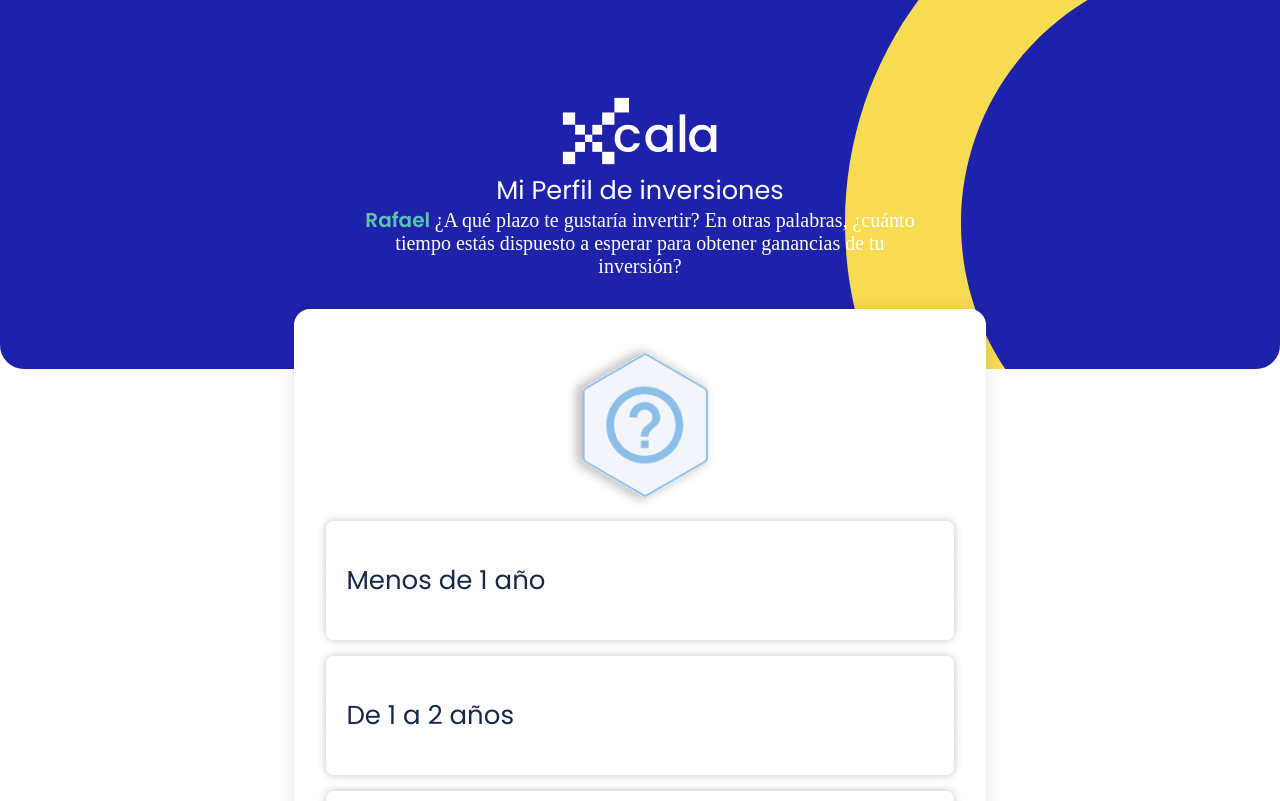
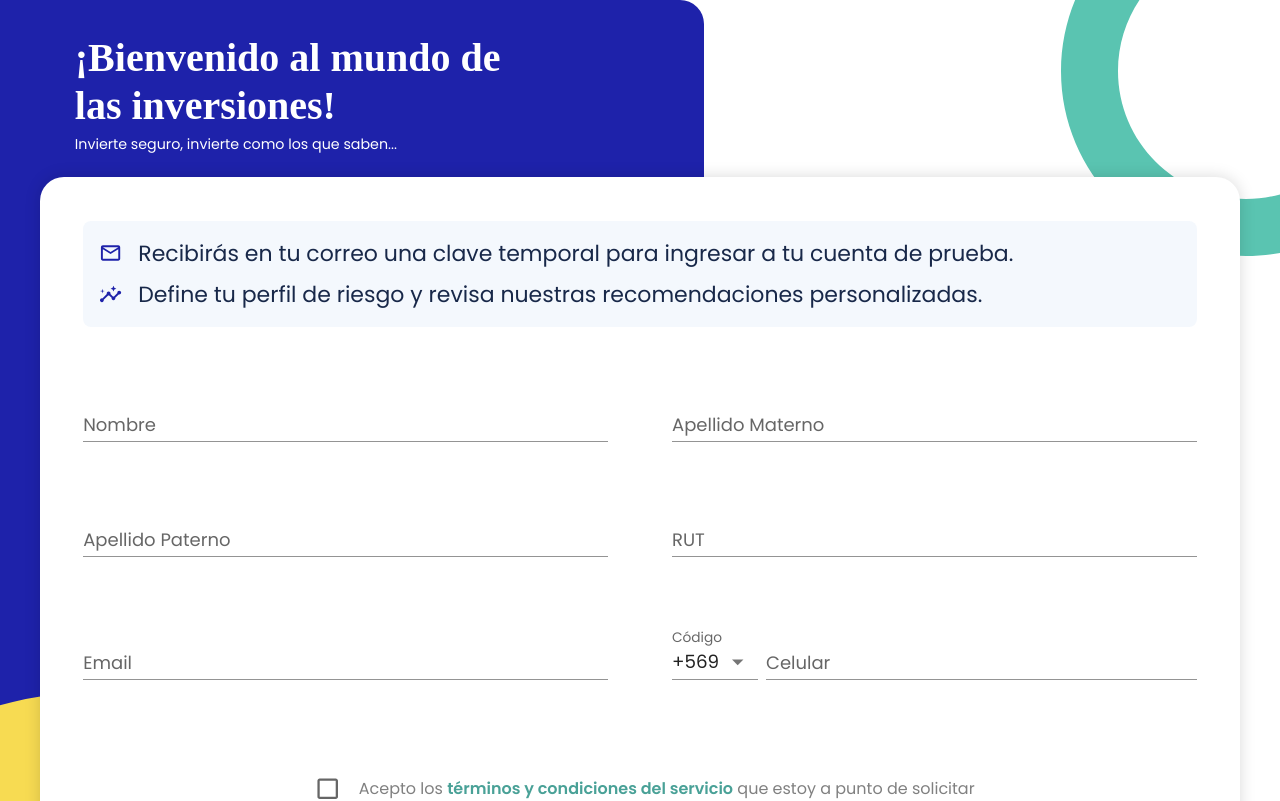
Before and after one commit to PandaDesigner/xcala-mui, a React (Vite) app: page / in a window 1280 px wide. Shown: the top 801 px of the page. Built offline with nearby package versions, Linux system fonts and the light colour scheme; a web font is replaced by a local one.

Commit message:
prfmaestre: register change background

```diff
--- /dev/null
+++ b/src/components/RegisterSection/components/IcomInsigth.jsx
@@ -0,0 +1,26 @@
+export const IcomInsigth = () => {
+  return (
+    <>
+      <svg
+        width='24'
+        height='24'
+        viewBox='0 0 24 24'
+        fill='none'
+        xmlns='http://www.w3.org/2000/svg'
+      >
+        <path
+          d='M21 8.5C19.55 8.5 18.74 9.94 19.07 11.01L15.52 14.57C15.22 14.48 14.78 14.48 14.48 14.57L11.93 12.02C12.27 10.95 11.46 9.5 10 9.5C8.55 9.5 7.73 10.94 8.07 12.02L3.51 16.57C2.44 16.24 1 17.05 1 18.5C1 19.6 1.9 20.5 3 20.5C4.45 20.5 5.26 19.06 4.93 17.99L9.48 13.43C9.78 13.52 10.22 13.52 10.52 13.43L13.07 15.98C12.73 17.05 13.54 18.5 15 18.5C16.45 18.5 17.27 17.06 16.93 15.98L20.49 12.43C21.56 12.76 23 11.95 23 10.5C23 9.4 22.1 8.5 21 8.5Z'
+          fill='#1E22AA'
+        />
+        <path
+          d='M15 9.5L15.94 7.43L18 6.5L15.94 5.57L15 3.5L14.08 5.57L12 6.5L14.08 7.43L15 9.5Z'
+          fill='#1E22AA'
+        />
+        <path
+          d='M3.5 11.5L4 9.5L6 9L4 8.5L3.5 6.5L3 8.5L1 9L3 9.5L3.5 11.5Z'
+          fill='#1E22AA'
+        />
+      </svg>
+    </>
+  );
+};
--- /dev/null
+++ b/src/components/RegisterSection/components/IcomMail.jsx
@@ -0,0 +1,21 @@
+export const icomMail = () => {
+  return (
+    <>
+      <svg
+        width='24'
+        height='24'
+        viewBox='0 0 24 24'
+        fill='none'
+        xmlns='http://www.w3.org/2000/svg'
+      >
+        <g id='local_post_office'>
+          <path
+            id='Vector'
+            d='M22 6C22 4.9 21.1 4 20 4H4C2.9 4 2 4.9 2 6V18C2 19.1 2.9 20 4 20H20C21.1 20 22 19.1 22 18V6ZM20 6L12 11L4 6H20ZM20 18H4V8L12 13L20 8V18Z'
+            fill='#1E22AA'
+          />
+        </g>
+      </svg>
+    </>
+  );
+};
--- a/src/components/RegisterSection/layout/RegisterLayout.jsx
+++ b/src/components/RegisterSection/layout/RegisterLayout.jsx
@@ -9,14 +9,14 @@ const BackgroundImg = styled(Box)({
   position: 'absolute',
   padding: '12px',
   top: '0',
-  left: '0'
+  left: '0',
 });
 const ImgYellow = styled(ImgComponent)({
-  boxSizing: 'border-box'
+  boxSizing: 'border-box',
 });
 
 const ImgGreen = styled(ImgGreenComponent)({
-  boxSizing: 'border-box'
+  boxSizing: 'border-box',
 });
 
 export const RegisterLayout = ({ children }) => {
@@ -24,8 +24,7 @@ export const RegisterLayout = ({ children }) => {
     '(min-width:900px) and (max-width:1400px)'
   );
 
-  const backgroundQuery =
-    'clamp(70vh, calc(70vh + 0.25 * (100vw - 900px)), 65vh)'; // backgroundMatches ? '70vh' : '65vh';
+  const backgroundQuery = 'clamp(55%, 65vh, 100%)'; // backgroundMatches ? '70vh' : '65vh';
 
   return (
     <>
@@ -39,26 +38,32 @@ export const RegisterLayout = ({ children }) => {
           backgroundColor: { sm: '#1E22AA', md: '#fff' },
           justifyContent: 'center',
           alignItems: 'center',
-          padding: '34px 12px'
+          padding: '34px 12px',
         }}
       >
         <Stack
           sx={{
-            position: 'absolute',
+            position: 'relative',
             isolation: 'isolate',
             flexDirection: 'column',
             justifyContent: 'start',
             alignItems: 'start',
             padding: '0px',
             boxSizing: 'border-box',
-            zIndex: 9
+            width: '90%',
+            zIndex: 9,
           }}
-          top="clamp(3.75rem, 13.4821rem + -20.1905vw, 1.625rem)"
-          left="clamp(4.375rem, 1.6964rem + 11.4286vw, 8.125rem)"
-          maxWidth="clamp(16.25rem, 7.4384rem + 37.5963vw, 28.5rem)"
+          //top='clamp(3.75rem, 13.4821rem + -20.1905vw, 1.625rem)'
+          //left='clamp(4.375rem, 1.6964rem + 11.4286vw, 8.125rem)'
+          //maxWidth='clamp(16.25rem, 7.4384rem + 37.5963vw, 28.5rem)'
+        >
+          <Stack
+            sx={{
+              width: { md: '40%' },
+            }}
           >
             <Typography
-            variant="h2"
+              variant='h2'
               sx={{
                 textAlign: 'left',
                 whiteSpace: 'pre-wrap',
@@ -70,9 +75,9 @@ export const RegisterLayout = ({ children }) => {
                 letterSpacing: '0px',
                 textDecoration: 'none',
                 textTransform: 'none',
-              margin: '0px'
+                margin: '0px',
               }}
-            fontSize="clamp(1.2rem, -0.0714rem + 4.5714vw, 2.5rem);"
+              fontSize='clamp(1.2rem, -0.0714rem + 4.5714vw, 2.5rem);'
             >
               ¡Bienvenido al mundo de las inversiones!
             </Typography>
@@ -88,12 +93,13 @@ export const RegisterLayout = ({ children }) => {
                 letterSpacing: '0px',
                 textDecoration: 'none',
                 textTransform: 'none',
-              margin: '4px 0px 0px 0px'
+                margin: '4px 0px 0px 0px',
               }}
-            fontSize="clamp(0.75rem, 0.2143rem + 2.2857vw, 0.89rem)"
+              fontSize='clamp(0.75rem, 0.2143rem + 2.2857vw, 0.89rem)'
             >
               Invierte seguro, invierte como los que saben...
             </Typography>
+          </Stack>
         </Stack>
         {children}
         <BackgroundImg
--- a/src/components/RegisterSection/page/RegisterPages.jsx
+++ b/src/components/RegisterSection/page/RegisterPages.jsx
@@ -11,15 +11,15 @@ export const RegisterPages = () => {
         minHeight: '100vh',
         position: 'relative',
         overflow: 'hidden',
-        padding: 0
+        padding: 0,
         //overscrollBehaviorX: 'contain',
       }}
     >
       <RegisterLayout>
+        <FromRegisterComponents />
         {/*
-        <FromRegisterComponents />
+        <LoginsSection />
       */}
-        <LoginsSection />
       </RegisterLayout>
     </Stack>
   );
--- a/src/components/RegisterSection/views/FromRegisterComponents.jsx
+++ b/src/components/RegisterSection/views/FromRegisterComponents.jsx
@@ -7,22 +7,72 @@ import {
   Typography,
   Checkbox,
   Button,
-  useMediaQuery
+  useMediaQuery,
+  styled,
 } from '@mui/material';
 import {
   ContentCheckBox,
   DeclarationSpan,
   TermsAndConditions,
-  TextDeclaration
+  TextDeclaration,
 } from '../../RescateSection/components/CardsResultRescue';
+import { icomMail } from '../components/icomMail';
+import { IcomInsigth } from '../components/IcomInsigth';
 
 const LabelTitle = ({ title }) => {
   return (
-    <Typography fontSize="clamp(0.75rem, 0.5505rem + 0.8511vw, 1.125rem)">
+    <Typography fontSize='clamp(0.75rem, 0.5505rem + 0.8511vw, 1.125rem)'>
       {title}
     </Typography>
   );
 };
+
+const InfoContainerForm = styled(Stack)({
+  backgroundColor: 'rgba(150, 189, 228, 0.1)',
+  borderRadius: '8px',
+  position: 'relative',
+  isolation: 'isolate',
+  flexDirection: 'column',
+  width: '100%',
+  justifyContent: 'start',
+  alignItems: 'flex-start',
+  padding: '16px',
+  boxSizing: 'border-box',
+  //minHeight: '96px',
+});
+const SectionMail = styled(Stack)({
+  position: 'relative',
+  isolation: 'isolate',
+  flexDirection: 'row',
+  justifyContent: 'flex-start',
+  alignItems: 'center',
+  padding: '0px',
+  boxSizing: 'border-box',
+  margin: '0px',
+  width: '100%',
+});
+
+const IconsTitle = styled(icomMail)({
+  width: '24px',
+  height: '24px',
+  margin: '0px',
+});
+
+const IconsInsigth = styled(IcomInsigth)({
+  width: '24px',
+  height: '24px',
+  margin: '0px',
+});
+
+const TextTitleSection = styled(Typography)({
+  textAlign: 'left',
+  fontSynthesis: 'none',
+  color: 'rgba(24, 40, 73, 1)',
+  fontStyle: 'normal',
+  fontFamily: 'Poppins',
+  fontWeight: '400',
+  width: '100%',
+});
 
 export const FromRegisterComponents = () => {
   const matches = useMediaQuery('(max-width:900px)');
@@ -43,10 +93,10 @@ export const FromRegisterComponents = () => {
         zIndex: 4,
         justifyContent: 'center',
         alignItems: 'center',
-        height: '100%'
+        height: '100%',
       }}
       width={{ xs: '90%', sm: '80%', md: '80%' }}
-      marginTop="clamp(8.375rem, 14.3617rem + -21.2766vw, 1rem)"
+      marginTop='clamp(1.375rem, 14.3617rem + -21.2766vw, 1rem)'
       maxWidth={maxWidthContainer}
       //minWidth={{ xs: '90%' }}
     >
@@ -58,47 +108,67 @@ export const FromRegisterComponents = () => {
           flexDirection: 'column',
           gap: spacingsGap,
           padding: '1.2rem 1.2rem',
-          boxSizing: 'border-box'
+          boxSizing: 'border-box',
         }}
       >
+        <InfoContainerForm gap={1}>
+          <SectionMail gap={'1rem'}>
+            <IconsTitle />
+            <TextTitleSection
+              fontSize={'clamp(1rem, 0.375rem + 2.6667vw, 1.375rem)'}
+            >
+              Recibirás en tu correo una clave temporal para ingresar a tu
+              cuenta de prueba.
+            </TextTitleSection>
+          </SectionMail>
+          <SectionMail gap={'1rem'}>
+            <IconsInsigth />
+            <TextTitleSection
+              fontSize={'clamp(1rem, 0.375rem + 2.6667vw, 1.375rem)'}
+            >
+              Define tu perfil de riesgo y revisa nuestras recomendaciones
+              personalizadas.
+            </TextTitleSection>
+          </SectionMail>
+        </InfoContainerForm>
         <Stack
           sx={{ width: '100%', flexDirection: { md: 'row' }, gap: spacingsGap }}
         >
           <TextField
-            id="form-name"
-            label={<LabelTitle title="Nombre" />}
-            placeholder="Francisco"
+            id='form-name'
+            label={<LabelTitle title='Nombre' />}
+            placeholder='Francisco'
             multiline
             fullWidth
-            variant="standard"
+            variant='standard'
           />
           <TextField
-            id="form-lastNameModer"
-            label={<LabelTitle title="Apellido Materno" />}
-            placeholder="Prada"
+            id='form-lastNameModer'
+            label={<LabelTitle title='Apellido Materno' />}
+            placeholder='Prada'
             multiline
             fullWidth
-            variant="standard"
+            variant='standard'
           />
         </Stack>
         <Stack
           sx={{ width: '100%', flexDirection: { md: 'row' }, gap: spacingsGap }}
         >
           <TextField
-            id="form-LastNameFather"
-            label={<LabelTitle title="Apellido Paterno" />}
-            placeholder="Quevedo"
+            id='form-LastNameFather'
+            label={<LabelTitle title='Apellido Paterno' />}
+            placeholder='Quevedo'
             multiline
             fullWidth
-            variant="standard"
+            variant='standard'
           />
           <TextField
-            id="form-rut"
-            label={<LabelTitle title="RUT" />}
-            placeholder="N° 184565212"
+            id='form-rut'
+            label={<LabelTitle title='RUT' />}
+            placeholder='N° 184565212'
             multiline
             fullWidth
-            variant="standard"
+            variant='standard'
           />
         </Stack>
         <Stack
@@ -106,39 +176,39 @@ export const FromRegisterComponents = () => {
             width: '100%',
             flexDirection: { md: 'row' },
             gap: spacingsGap,
-            marginTop: { md: '0rem', lg: '0.5rem' }
+            marginTop: { md: '0rem', lg: '0.5rem' },
           }}
         >
           <TextField
-            id="form-email"
-            label={<LabelTitle title="Email" />}
-            placeholder="correo@correo.com"
+            id='form-email'
+            label={<LabelTitle title='Email' />}
+            placeholder='correo@correo.com'
             multiline
             fullWidth
-            variant="standard"
+            variant='standard'
           />
           <Stack
             sx={{
               flexDirection: 'row',
               width: '100%',
-              gap: 1
+              gap: 1,
             }}
           >
             <FormControl
               sx={{
                 width: { sm: '20%', md: '40%' },
                 minWidth: '84px',
-                maxWidth: '86px'
+                maxWidth: '86px',
               }}
             >
-              <InputLabel variant="standard" htmlFor="form-phone-code">
+              <InputLabel variant='standard' htmlFor='form-phone-code'>
                 Código
               </InputLabel>
               <NativeSelect
                 defaultValue={30}
                 inputProps={{
                   name: 'codePhone',
-                  id: 'form-phone-code'
+                  id: 'form-phone-code',
                 }}
               >
                 <option value={10}>Ten</option>
@@ -147,12 +217,12 @@ export const FromRegisterComponents = () => {
               </NativeSelect>
             </FormControl>
             <TextField
-              id="form-phone"
-              label={<LabelTitle title="Celular" />}
-              placeholder="562332513"
+              id='form-phone'
+              label={<LabelTitle title='Celular' />}
+              placeholder='562332513'
               multiline
               fullWidth
-              variant="standard"
+              variant='standard'
             />
           </Stack>
         </Stack>
@@ -161,14 +231,14 @@ export const FromRegisterComponents = () => {
             <ContentCheckBox
               sx={{
                 alignItems: { md: 'center' },
-                justifyContent: { md: 'center' }
+                justifyContent: { md: 'center' },
               }}
               gap={1}
             >
               <Checkbox />
-              <TextDeclaration fontSize="clamp(0.75rem, 0.617rem + 0.5674vw, 1rem)">
+              <TextDeclaration fontSize='clamp(0.75rem, 0.617rem + 0.5674vw, 1rem)'>
                 Acepto los{' '}
-                <DeclarationSpan variant="span" component={'span'}>
+                <DeclarationSpan variant='span' component={'span'}>
                   términos y condiciones del servicio
                 </DeclarationSpan>{' '}
                 que estoy a punto de solicitar
@@ -176,12 +246,12 @@ export const FromRegisterComponents = () => {
             </ContentCheckBox>
           </TermsAndConditions>
           <Button
-            variant="contained"
+            variant='contained'
             sx={{
               padding: '10px 16px',
               width: '70%',
               margin: '20px auto',
-              textTransform: 'none'
+              textTransform: 'none',
             }}
             disableElevation
             disabled
--- a/src/main.jsx
+++ b/src/main.jsx
@@ -19,7 +19,7 @@ import './index.css';
 
 import {
   InitialPerfilPages,
-  RegisterPages
+  RegisterPages,
 } from './components/RegisterSection/page';
 import { DefiningRiskProfile } from './components/RegisterSection/views/DefiningRiskProfile.jsx';
 //import { CashRescuePages } from './components/rechargeFromCash/pages/CashRescuePages.jsx';
@@ -37,9 +37,9 @@ ReactDOM.createRoot(document.getElementById('root')).render(
 
       {/*
       <CashRescuePages />
+      <InitialPerfilPages />
+    */}
       <RegisterPages />
-    */}
-      <InitialPerfilPages />
       {/* <NotificationsXcala />
       <MyTransactionsPages /> */}
     </ThemeProvider>
```
Also changed, not shown: src/assets/images/insights.svg (added), src/assets/images/local_post_office.svg (added). Lines whose indentation alone changed are shown as unchanged.
